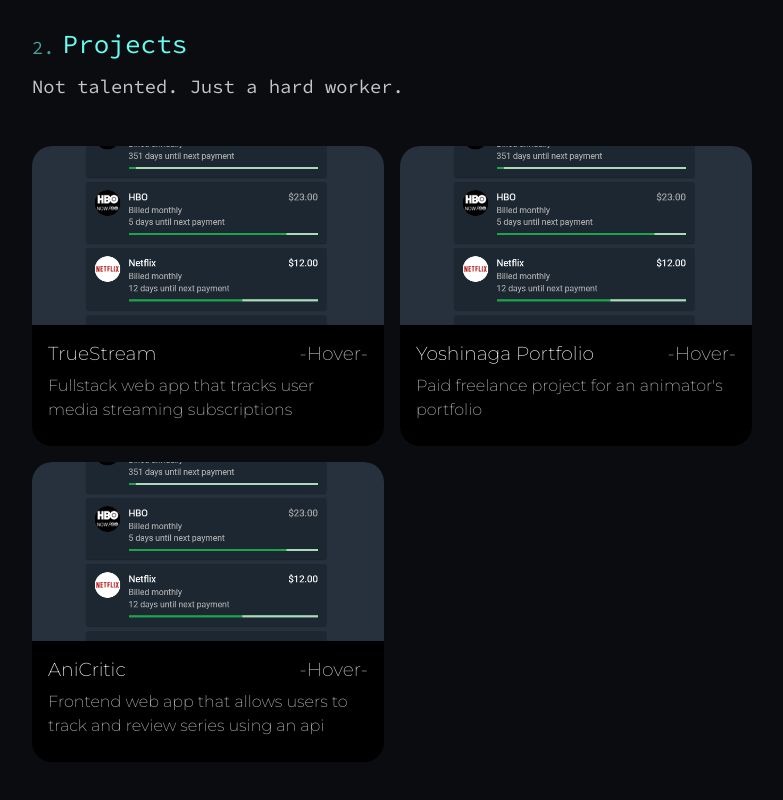
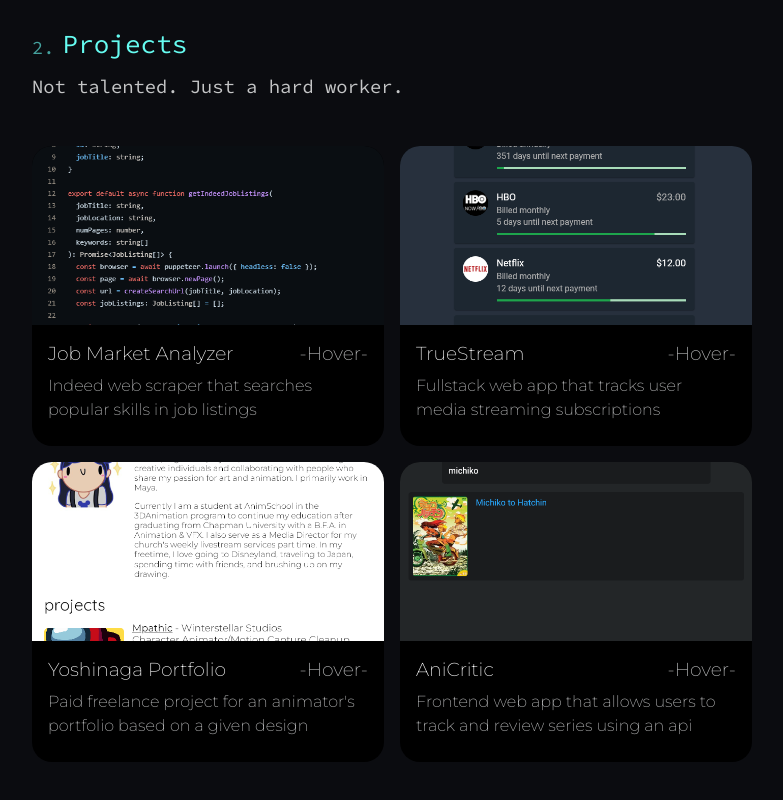
Before and after one commit to Justin-Arakaki/portfolio, a React (Vite) app: page / in a window 1280 px wide. Shown: the part 883-1683 px from the top of the page, without its empty margins (248-1031 px from the left). Built offline with nearby package versions, Linux system fonts and the light colour scheme.

Commit message:
completed projects page

```diff
--- a/src/components/content/ProjectCard.tsx
+++ /dev/null
@@ -1,54 +0,0 @@
-import {
-  Box,
-  CardMedia,
-  CardContent,
-  SxProps,
-  Theme,
-  Typography,
-  Paper,
-  Card,
-} from '@mui/material';
-
-interface ProjectCardProps {
-  title: string;
-  image: string;
-  description: string;
-  demoUrl: string;
-  technologies: string[];
-}
-
-export default function ProjectCard({
-  title,
-  image,
-  description,
-  demoUrl,
-  technologies,
-}: ProjectCardProps) {
-  const cardStyle: SxProps<Theme> = {
-    display: 'flex',
-    flexDirection: 'column',
-    width: 'calc(50% - 0.5rem)',
-    height: 300,
-    borderRadius: 5,
-    backgroundColor: 'paper',
-    boxShadow: 'none',
-  };
-  const imageStyle: SxProps<Theme> = {
-    height: '60%',
-  };
-
-  return (
-    <Card sx={cardStyle}>
-      <CardMedia image={image} title={title} sx={imageStyle} />
-      <CardContent>
-        <Box sx={{ display: 'flex', justifyContent: 'space-between' }}>
-          <Typography variant="h5" color="text.secondary" mb={1}>
-            {title}
-          </Typography>
-          <Typography variant="h5">-Hover-</Typography>
-        </Box>
-        <Typography variant="body1">{description}</Typography>
-      </CardContent>
-    </Card>
-  );
-}
--- /dev/null
+++ b/src/components/project-card/HoverInfo.tsx
@@ -0,0 +1,80 @@
+import { Box, Stack, SxProps, Theme, Typography, Button } from '@mui/material';
+
+interface HoverInfoProps {
+  title: string;
+  description?: string;
+  technologies: string[];
+  ghUrl: string | undefined;
+  demoUrl: string | undefined;
+}
+
+export default function HoverInfo({
+  title,
+  description,
+  technologies,
+  ghUrl,
+  demoUrl,
+}: HoverInfoProps) {
+  const isDisabled: boolean = demoUrl ? false : true;
+  const techBubbleStyle: SxProps<Theme> = {
+    borderColor: 'primary.main',
+    borderStyle: 'solid',
+    borderWidth: 1,
+    borderRadius: 2,
+    paddingInline: 1,
+  };
+  const bubbleBoxStyle: SxProps<Theme> = {
+    display: 'flex',
+    flexWrap: 'wrap',
+    gap: '0.5rem',
+  };
+  const containerStyle: SxProps<Theme> = {
+    display: 'flex',
+    flexDirection: 'column',
+    justifyContent: 'space-between',
+    height: '100%',
+    width: '100%',
+  };
+  const techBubbles = technologies.map((value, index) => {
+    return (
+      <Box key={index} sx={techBubbleStyle}>
+        <Typography variant="body1" color="text.secondary">
+          {value}
+        </Typography>
+      </Box>
+    );
+  });
+
+  return (
+    <Box sx={containerStyle}>
+      <Stack spacing={1}>
+        <Typography variant="h5" color="text.secondary">
+          {title}
+        </Typography>
+        <Typography variant="body1">{description}</Typography>
+        <Box sx={bubbleBoxStyle}>{techBubbles}</Box>
+      </Stack>
+      <Box display="flex" justifyContent="right" gap={1}>
+        <Button
+          disableFocusRipple
+          disableTouchRipple
+          variant="outlined"
+          color="primary"
+          href={demoUrl}
+          disabled={isDisabled}
+        >
+          Demo
+        </Button>
+        <Button
+          disableFocusRipple
+          disableTouchRipple
+          variant="outlined"
+          color="primary"
+          href={ghUrl}
+        >
+          GitHub
+        </Button>
+      </Box>
+    </Box>
+  );
+}
--- /dev/null
+++ b/src/components/project-card/MainInfo.tsx
@@ -0,0 +1,20 @@
+import { Box, Typography } from '@mui/material';
+
+interface MainInfoProps {
+  title: string;
+  description: string;
+}
+
+export default function MainInfo({ title, description }: MainInfoProps) {
+  return (
+    <>
+      <Box sx={{ display: 'flex', justifyContent: 'space-between' }}>
+        <Typography variant="h5" color="text.secondary" mb={1}>
+          {title}
+        </Typography>
+        <Typography variant="h5">-Hover-</Typography>
+      </Box>
+      <Typography variant="body1">{description}</Typography>
+    </>
+  );
+}
--- /dev/null
+++ b/src/components/project-card/ProjectCard.tsx
@@ -0,0 +1,71 @@
+import { useState } from 'react';
+import { Card, CardContent, CardMedia, SxProps, Theme } from '@mui/material';
+import HoverInfo from './HoverInfo';
+import MainInfo from './MainInfo';
+
+interface ProjectCardProps {
+  title: string;
+  image: string;
+  description: string;
+  demoUrl: string | undefined;
+  ghUrl: string | undefined;
+  technologies: string[];
+}
+
+export default function ProjectCard({
+  title,
+  image,
+  description,
+  demoUrl,
+  ghUrl,
+  technologies,
+}: ProjectCardProps) {
+  const [isHovered, setIsHovered] = useState(false);
+  const handleMouseOver = () => {
+    setIsHovered(true);
+  };
+  const handleMouseOut = () => {
+    setIsHovered(false);
+  };
+
+  const cardStyle: SxProps<Theme> = {
+    display: 'flex',
+    flexDirection: 'column',
+    width: 'calc(50% - 0.5rem)',
+    height: 300,
+    borderRadius: 5,
+    backgroundColor: 'paper',
+    boxShadow: 'none',
+  };
+  const imageStyle: SxProps<Theme> = {
+    height: isHovered ? '10%' : '70%',
+    transition: '0.25s',
+  };
+  const contentStyle: SxProps<Theme> = {
+    height: isHovered ? '90%' : '30%',
+    transition: '0.25s',
+  };
+
+  const content = isHovered ? (
+    <HoverInfo
+      title={title}
+      description={description}
+      technologies={technologies}
+      demoUrl={demoUrl}
+      ghUrl={ghUrl}
+    />
+  ) : (
+    <MainInfo title={title} description={description} />
+  );
+
+  return (
+    <Card
+      onMouseOver={handleMouseOver}
+      onMouseOut={handleMouseOut}
+      sx={cardStyle}
+    >
+      <CardMedia image={image} title={title} sx={imageStyle} />
+      <CardContent sx={contentStyle}>{content}</CardContent>
+    </Card>
+  );
+}
--- a/src/constants/siteData.ts
+++ b/src/constants/siteData.ts
@@ -1,4 +1,7 @@
+import aniCriticPic from '../assets/anicritic.png';
+import jobMarketAnalyzerPic from '../assets/job-market-analyzer.png';
 import truestreamPic from '../assets/truestream.png';
+import yoshinagaPortfolioPic from '../assets/yoshinaga-portfolio.png';
 
 const siteData = {
   pages: {
@@ -23,6 +26,14 @@
       },
       list: [
         {
+          title: 'Job Market Analyzer',
+          description:
+            'Indeed web scraper that searches popular skills in job listings',
+          image: jobMarketAnalyzerPic,
+          ghUrl: 'https://github.com/Justin-Arakaki/job-market-analyzer',
+          technologies: ['Puppeteer', 'TypeScript', 'TSnode', 'Node.js'],
+        },
+        {
           title: 'TrueStream',
           description:
             'Fullstack web app that tracks user media streaming subscriptions',
@@ -39,8 +50,9 @@
         },
         {
           title: 'Yoshinaga Portfolio',
-          description: "Paid freelance project for an animator's portfolio",
-          image: truestreamPic,
+          description:
+            "Paid freelance project for an animator's portfolio based on a given design",
+          image: yoshinagaPortfolioPic,
           demoUrl:
             'https://justin-arakaki.github.io/nicole-yoshinaga-website/#/animation',
           ghUrl: 'https://github.com/Justin-Arakaki/nicole-yoshinaga-website',
@@ -50,7 +62,7 @@
           title: 'AniCritic',
           description:
             'Frontend web app that allows users to track and review series using an api',
-          image: truestreamPic,
+          image: aniCriticPic,
           demoUrl: 'https://justin-arakaki.github.io/anicritic/',
           ghUrl: 'https://github.com/Justin-Arakaki/anicritic',
           technologies: ['JavaScript', 'AJAX', 'JikanAPI'],
--- a/src/pages/Projects.tsx
+++ b/src/pages/Projects.tsx
@@ -1,6 +1,6 @@
 import { Box, SxProps, Theme, Typography } from '@mui/material';
 import { useSiteData } from '../contexts/SiteDataContext';
-import ProjectCard from '../components/content/ProjectCard';
+import ProjectCard from '../components/project-card/ProjectCard';
 import Section from '../components/ui/Section';
 
 export default function Projects() {
@@ -17,6 +17,7 @@
       description={info.description}
       image={info.image}
       demoUrl={info.demoUrl}
+      ghUrl={info.ghUrl}
       technologies={info.technologies}
       key={index}
     />
```
Also changed, not shown: src/assets/job-market-analyzer.png (added), src/assets/yoshinaga-portfolio.png (added).
